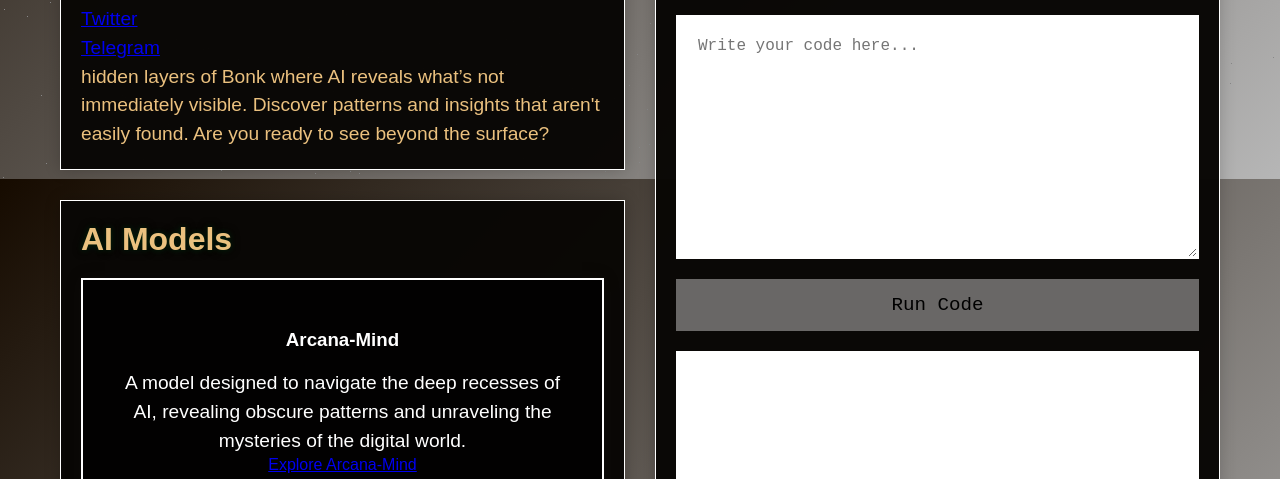
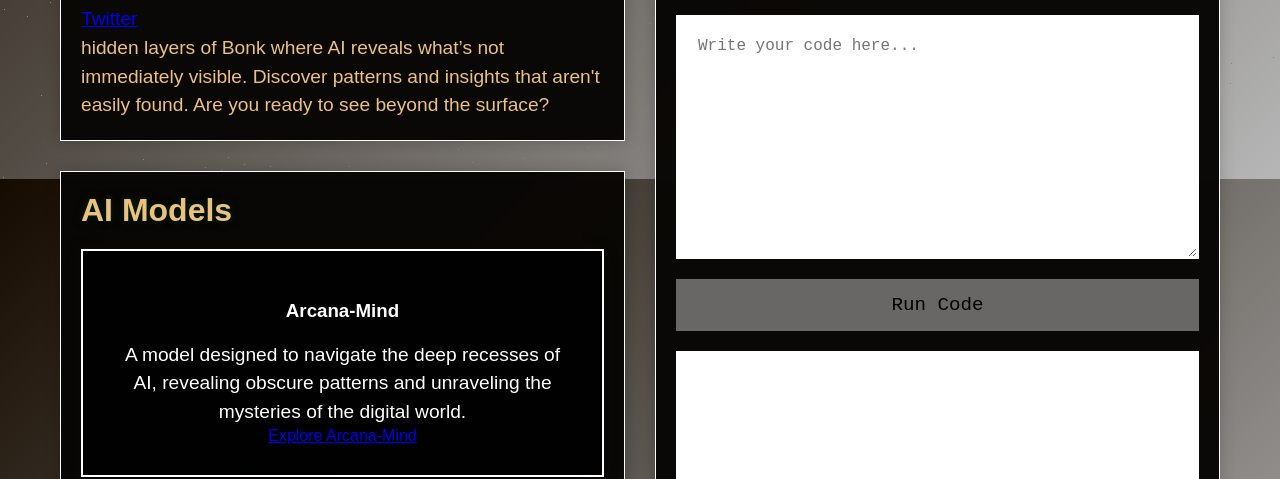
Before and after one commit to Alleyhustler/bonk-mirage, a plain HTML site: page index.html in a window 1280 px wide. Shown: the part 621-1100 px from the top of the page. Drawn offline with nearby package versions, Linux system fonts and the light colour scheme; a web font is replaced by a local one.

Commit message:
Update index.html

```diff
--- a/index.html
+++ b/index.html
@@ -40,9 +40,6 @@
                         <h2>Welcome to Bonk Mirage</h2>
                         <p>
                           <a href="https://x.com/Bonkmirage" target="_blank">Twitter</a>
-                        </p>
-                        <p>
-                          <a href="https://t.me/+yNKga5V4a9gyZDk0" target="_blank">Telegram</a>
                         </p>
                     <p> hidden layers of Bonk where AI reveals what’s not immediately visible. Discover patterns and insights that aren't easily found. Are you ready to see beyond the surface?</p>
                 </section>
```
